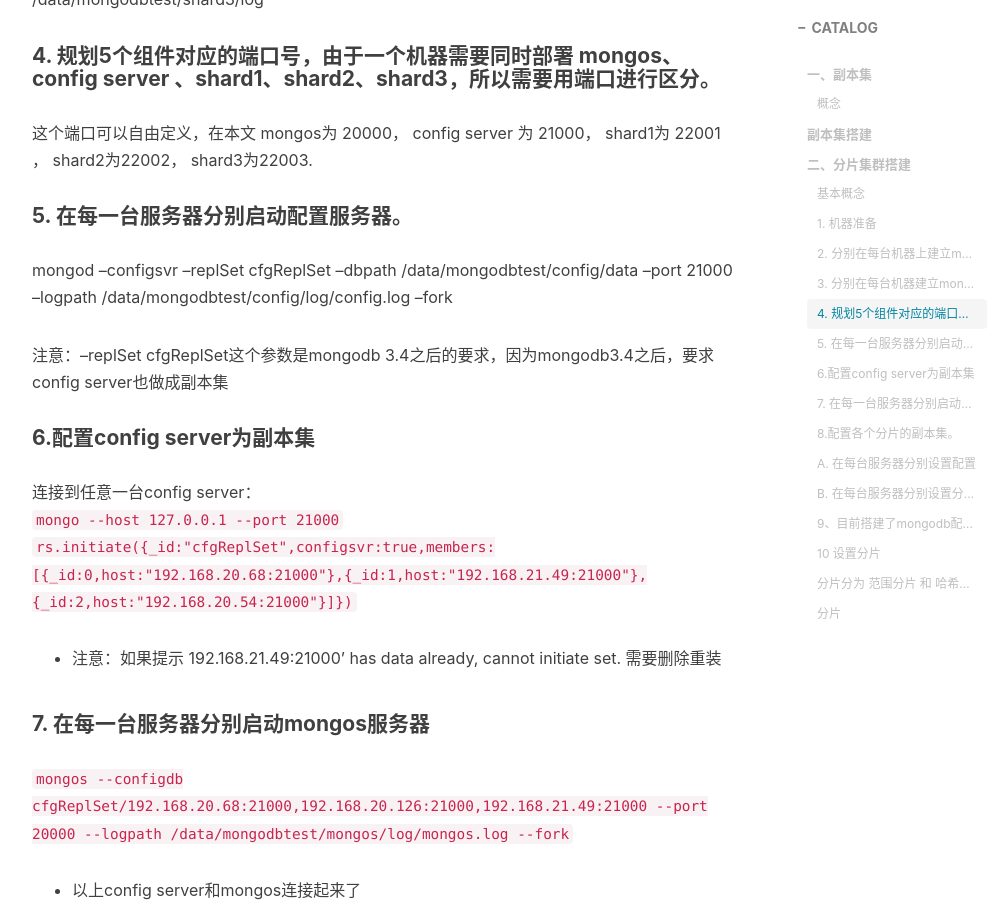
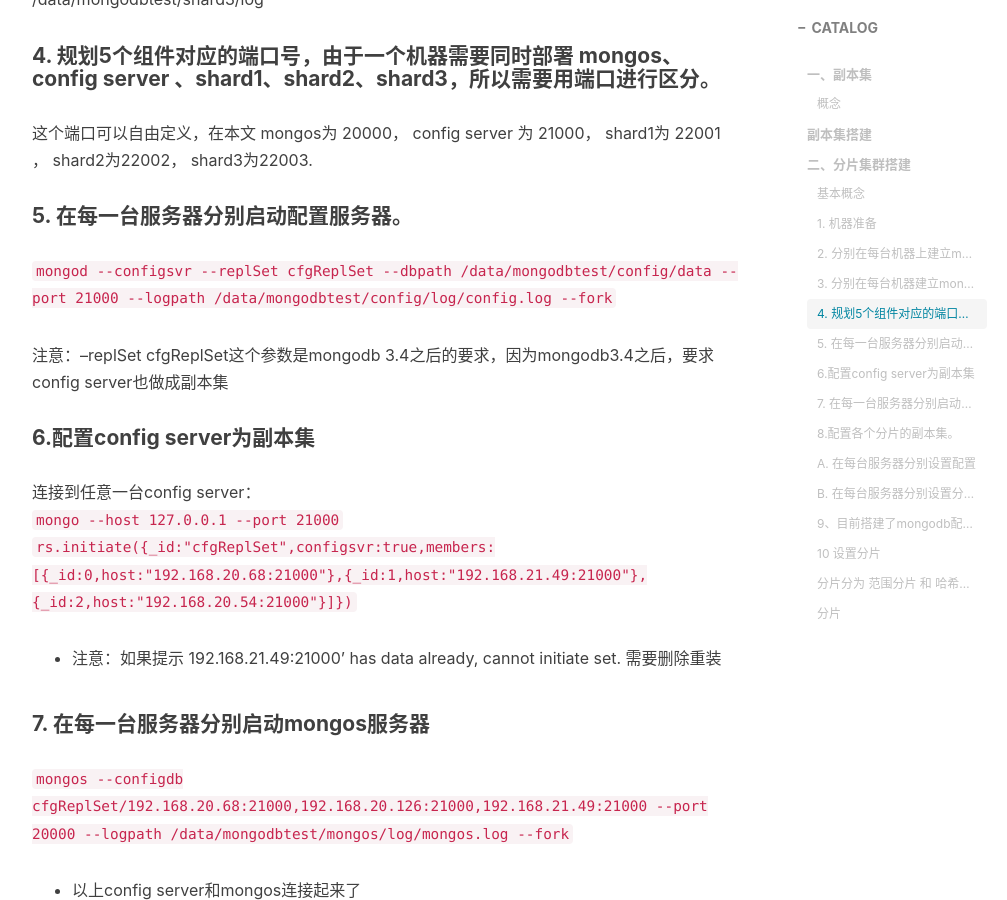
Before and after one commit to ryuqing/ikinblog, a Jekyll site: the page built from _posts/2019-03-21-php-mongo-集群搭建.md, in a window 1280 px wide and 900 px high, scrolled down 5568 px. Shown: the whole window, without its empty margins (233-1240 px from the left). Built offline with Jekyll 4.4.1, drawn with Linux system fonts in a browser that asks for light colours; nearby versions of some CDN libraries; comment, search, counter and statistics services are not loaded.

Commit message:
fix 格式

```diff
--- a/_posts/2019-03-21-php-mongo-集群搭建.md
+++ b/_posts/2019-03-21-php-mongo-集群搭建.md
@@ -240,7 +240,7 @@ mkdir -p /data/mongodbtest/shard3/log
 这个端口可以自由定义，在本文 mongos为 20000， config server 为 21000， shard1为 22001 ， shard2为22002， shard3为22003.
 
 #### 5. 在每一台服务器分别启动配置服务器。
-mongod --configsvr --replSet cfgReplSet --dbpath /data/mongodbtest/config/data --port 21000 --logpath /data/mongodbtest/config/log/config.log --fork
+`mongod --configsvr --replSet cfgReplSet --dbpath /data/mongodbtest/config/data --port 21000 --logpath /data/mongodbtest/config/log/config.log --fork`
 
 注意：–replSet cfgReplSet这个参数是mongodb 3.4之后的要求，因为mongodb3.4之后，要求config server也做成副本集
 
```
